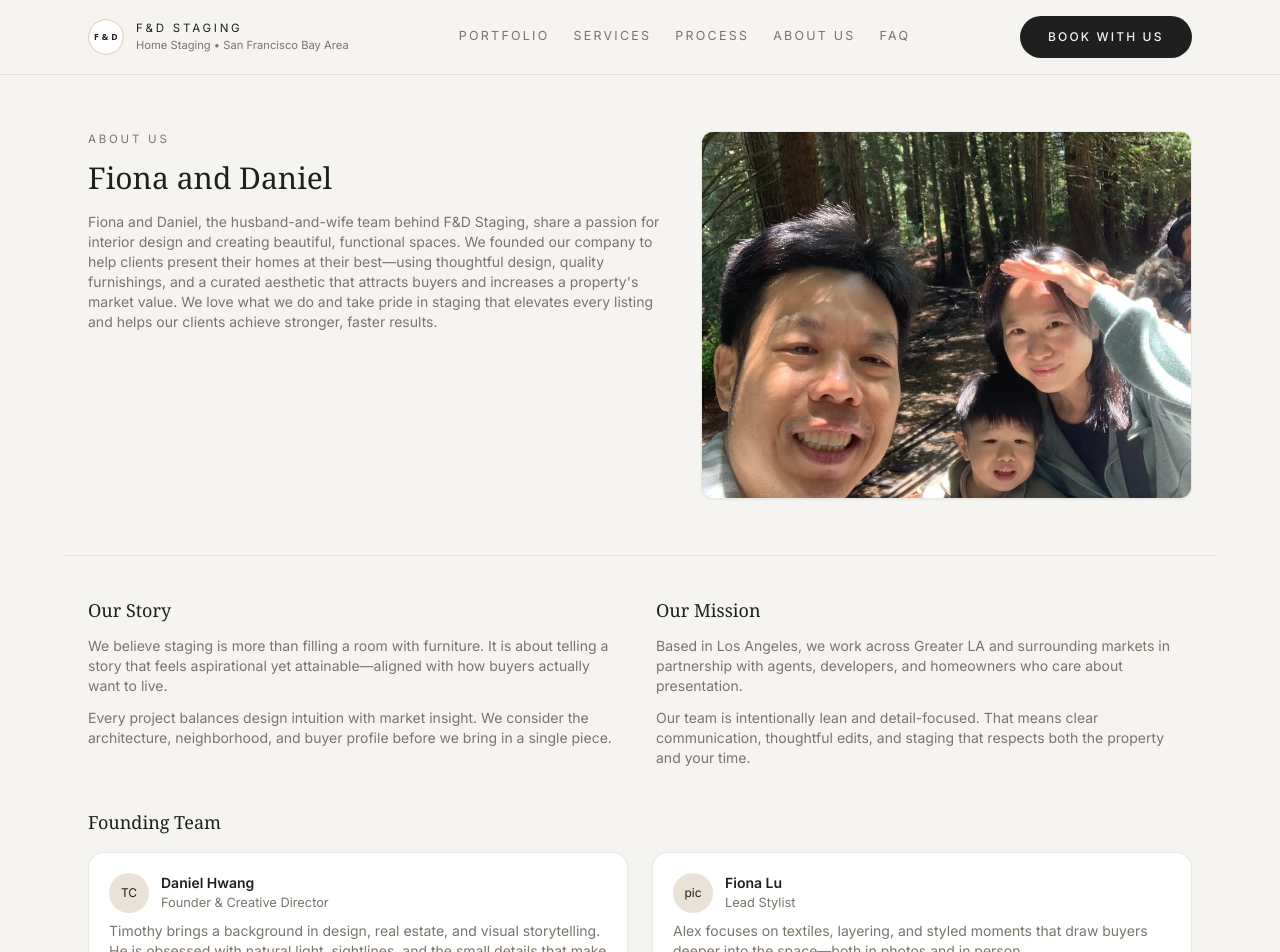
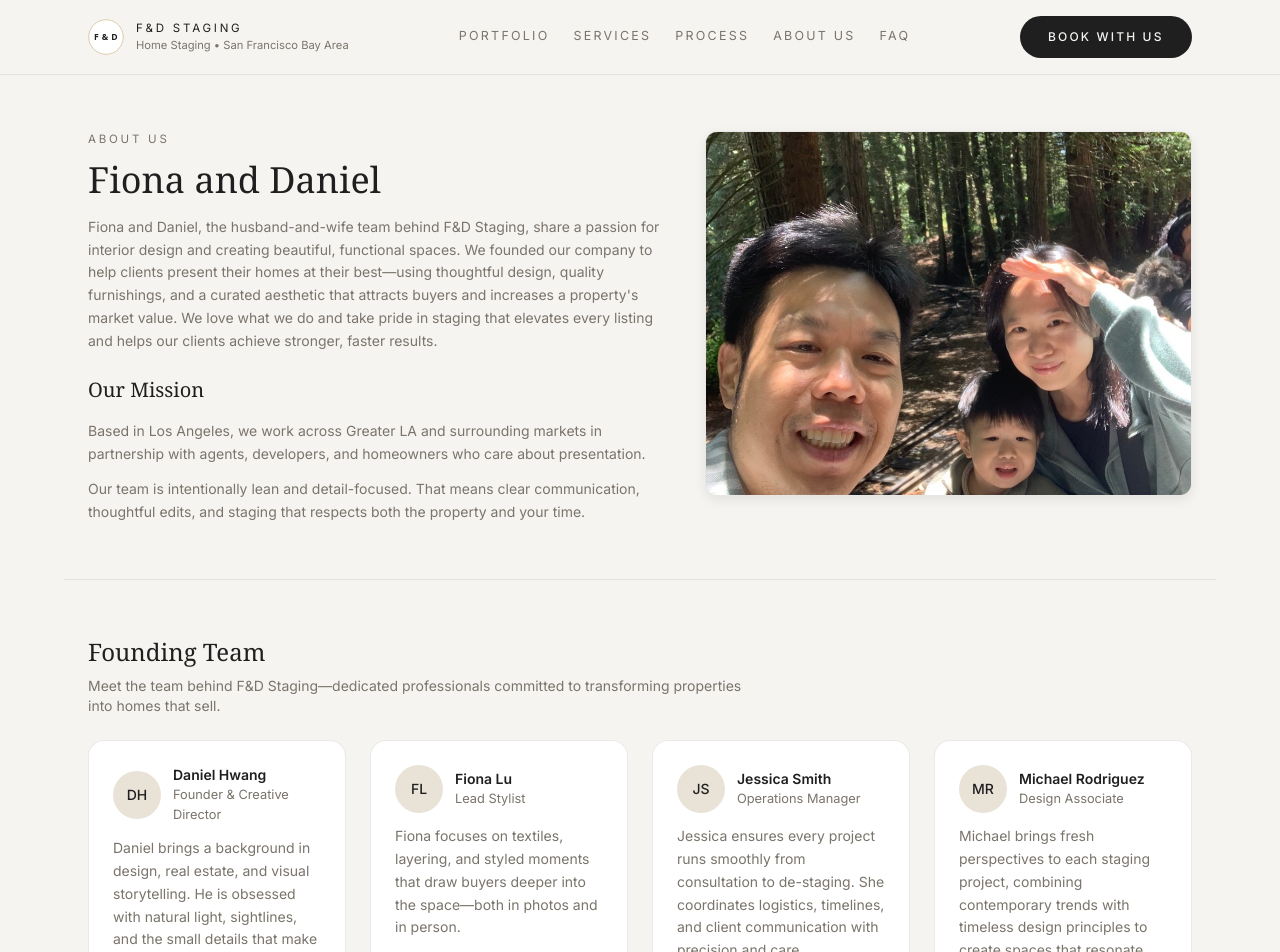
Before and after one commit to timothychengg/fd-staging, a Next.js app: page /about in a window 1280 px wide. Shown: the top 952 px of the page. Built offline with nearby package versions, Linux system fonts and the light colour scheme.

Commit message:
Optimize about page: improve layout, fix inconsistencies, and enhance professionalism

```diff
--- a/app/about/page.js
+++ b/app/about/page.js
@@ -23,102 +23,155 @@ export const dynamic = 'force-static';
 
 export default function AboutPage() {
   return (
-    <main className='min-h-screen bg-luxbg'>
-      <section className='section-shell border-b border-luxmuted/15 py-14'>
-        <div className='grid gap-6 md:grid-cols-[1.2fr,1fr] md:items-start'>
+    <main className='min-h-screen bg-luxbg' id='main-content'>
+      <section
+        className='section-shell border-b border-luxmuted/15 py-14'
+        aria-labelledby='about-heading'
+      >
+        <div className='grid gap-8 md:grid-cols-[1.2fr,1fr] md:items-start'>
+          <div className='space-y-6'>
             <div>
               <p className='tagline mb-3 text-luxmuted'>About Us</p>
-            <h1 className='heading-serif text-3xl mb-3'>Fiona and Daniel</h1>
-            <p className='max-w-xl text-sm text-luxmuted mt-4'>
+              <h1
+                id='about-heading'
+                className='heading-serif text-3xl md:text-4xl mb-4 text-luxtxt'
+              >
+                Fiona and Daniel
+              </h1>
+              <p className='max-w-xl text-sm leading-relaxed text-luxmuted'>
                 Fiona and Daniel, the husband-and-wife team behind F&amp;D
                 Staging, share a passion for interior design and creating
                 beautiful, functional spaces. We founded our company to help
-              clients present their homes at their best—using thoughtful design,
-              quality furnishings, and a curated aesthetic that attracts buyers
-              and increases a property's market value. We love what we do and
-              take pride in staging that elevates every listing and helps our
-              clients achieve stronger, faster results.
+                clients present their homes at their best—using thoughtful
+                design, quality furnishings, and a curated aesthetic that
+                attracts buyers and increases a property's market value. We love
+                what we do and take pride in staging that elevates every listing
+                and helps our clients achieve stronger, faster results.
               </p>
             </div>
-          <div className='relative aspect-[4/3] w-full rounded-xl overflow-hidden border border-luxmuted/10 bg-luxbg shadow-sm'>
+            <div className='space-y-4 text-luxmuted'>
+              <h2 className='heading-serif text-xl text-luxtxt'>Our Mission</h2>
+              <div className='space-y-3 text-sm leading-relaxed'>
+                <p>
+                  Based in Los Angeles, we work across Greater LA and
+                  surrounding markets in partnership with agents, developers,
+                  and homeowners who care about presentation.
+                </p>
+                <p>
+                  Our team is intentionally lean and detail-focused. That means
+                  clear communication, thoughtful edits, and staging that
+                  respects both the property and your time.
+                </p>
+              </div>
+            </div>
+          </div>
+          <div className='relative aspect-[4/3] w-full rounded-xl overflow-hidden border border-luxmuted/10 bg-luxbg shadow-[0_4px_12px_rgba(15,15,15,0.08)]'>
             <Image
               src='/family-photo.jpg'
-              alt='Fiona and Daniel with their family in a sun-dappled forest'
+              alt='Fiona and Daniel with their family in a sun-dappled forest setting'
               fill
               className='object-cover object-center'
-              sizes='(max-width: 768px) 100vw, 40vw'
-              quality={80}
+              sizes='(max-width: 768px) 100vw, (max-width: 1200px) 40vw, 400px'
+              quality={85}
               priority
+              loading='eager'
             />
           </div>
         </div>
       </section>
-      <section className='section-shell grid gap-8 py-10 text-sm md:grid-cols-2'>
-        <div className='space-y-3 text-luxmuted'>
-          <h2 className='heading-serif text-lg text-luxtxt'>Our Story</h2>
-          <p>
-            We believe staging is more than filling a room with furniture. It is
-            about telling a story that feels aspirational yet attainable—aligned
-            with how buyers actually want to live.
-          </p>
-          <p>
-            Every project balances design intuition with market insight. We
-            consider the architecture, neighborhood, and buyer profile before we
-            bring in a single piece.
+      <section className='section-shell py-14' aria-labelledby='team-heading'>
+        <div className='space-y-6'>
+          <div>
+            <h2
+              id='team-heading'
+              className='heading-serif text-2xl mb-2 text-luxtxt'
+            >
+              Founding Team
+            </h2>
+            <p className='text-sm text-luxmuted max-w-2xl'>
+              Meet the team behind F&amp;D Staging—dedicated professionals
+              committed to transforming properties into homes that sell.
             </p>
           </div>
-        <div className='space-y-3 text-luxmuted'>
-          <h2 className='heading-serif text-lg text-luxtxt'>Our Mission</h2>
-          <p>
-            Based in Los Angeles, we work across Greater LA and surrounding
-            markets in partnership with agents, developers, and homeowners who
-            care about presentation.
-          </p>
-          <p>
-            Our team is intentionally lean and detail-focused. That means clear
-            communication, thoughtful edits, and staging that respects both the
-            property and your time.
-          </p>
-        </div>
-      </section>
-      <section className='section-shell space-y-4 pb-14'>
-        <h2 className='heading-serif mb-2 text-lg text-luxtxt'>
-          Founding Team
-        </h2>
-        <div className='grid gap-6 text-sm md:grid-cols-2'>
-          <article className='space-y-2 rounded-2xl border border-luxmuted/15 bg-white p-5'>
-            <div className='mb-2 flex items-center gap-3'>
-              <div className='flex h-10 w-10 items-center justify-center rounded-full bg-[#e9e2d7] text-xs'>
-                TC
+          <div className='grid gap-6 text-sm md:grid-cols-2 lg:grid-cols-4'>
+            <article className='space-y-3 rounded-2xl border border-luxmuted/15 bg-white p-6 transition-shadow hover:shadow-lg'>
+              <div className='flex items-center gap-3'>
+                <div className='flex h-12 w-12 shrink-0 items-center justify-center rounded-full bg-[#e9e2d7] text-sm font-medium text-luxtxt'>
+                  DH
                 </div>
                 <div>
-                <h3 className='text-sm font-semibold'>Daniel Hwang</h3>
+                  <h3 className='text-sm font-semibold text-luxtxt'>
+                    Daniel Hwang
+                  </h3>
                   <p className='text-[0.8rem] text-luxmuted'>
                     Founder &amp; Creative Director
                   </p>
                 </div>
               </div>
-            <p className='text-luxmuted'>
-              Timothy brings a background in design, real estate, and visual
+              <p className='text-luxmuted leading-relaxed'>
+                Daniel brings a background in design, real estate, and visual
                 storytelling. He is obsessed with natural light, sightlines, and
                 the small details that make a room feel finished.
               </p>
             </article>
-          <article className='space-y-2 rounded-2xl border border-luxmuted/15 bg-white p-5'>
-            <div className='mb-2 flex items-center gap-3'>
-              <div className='flex h-10 w-10 items-center justify-center rounded-full bg-[#e9e2d7] text-xs'>
-                pic
+            <article className='space-y-3 rounded-2xl border border-luxmuted/15 bg-white p-6 transition-shadow hover:shadow-lg'>
+              <div className='flex items-center gap-3'>
+                <div className='flex h-12 w-12 shrink-0 items-center justify-center rounded-full bg-[#e9e2d7] text-sm font-medium text-luxtxt'>
+                  FL
                 </div>
                 <div>
-                <h3 className='text-sm font-semibold'>Fiona Lu</h3>
+                  <h3 className='text-sm font-semibold text-luxtxt'>
+                    Fiona Lu
+                  </h3>
                   <p className='text-[0.8rem] text-luxmuted'>Lead Stylist</p>
                 </div>
               </div>
-            <p className='text-luxmuted'>
-              Alex focuses on textiles, layering, and styled moments that draw
-              buyers deeper into the space—both in photos and in person.
+              <p className='text-luxmuted leading-relaxed'>
+                Fiona focuses on textiles, layering, and styled moments that
+                draw buyers deeper into the space—both in photos and in person.
               </p>
             </article>
+            <article className='space-y-3 rounded-2xl border border-luxmuted/15 bg-white p-6 transition-shadow hover:shadow-lg'>
+              <div className='flex items-center gap-3'>
+                <div className='flex h-12 w-12 shrink-0 items-center justify-center rounded-full bg-[#e9e2d7] text-sm font-medium text-luxtxt'>
+                  JS
+                </div>
+                <div>
+                  <h3 className='text-sm font-semibold text-luxtxt'>
+                    Jessica Smith
+                  </h3>
+                  <p className='text-[0.8rem] text-luxmuted'>
+                    Operations Manager
+                  </p>
+                </div>
+              </div>
+              <p className='text-luxmuted leading-relaxed'>
+                Jessica ensures every project runs smoothly from consultation to
+                de-staging. She coordinates logistics, timelines, and client
+                communication with precision and care.
+              </p>
+            </article>
+            <article className='space-y-3 rounded-2xl border border-luxmuted/15 bg-white p-6 transition-shadow hover:shadow-lg'>
+              <div className='flex items-center gap-3'>
+                <div className='flex h-12 w-12 shrink-0 items-center justify-center rounded-full bg-[#e9e2d7] text-sm font-medium text-luxtxt'>
+                  MR
+                </div>
+                <div>
+                  <h3 className='text-sm font-semibold text-luxtxt'>
+                    Michael Rodriguez
+                  </h3>
+                  <p className='text-[0.8rem] text-luxmuted'>
+                    Design Associate
+                  </p>
+                </div>
+              </div>
+              <p className='text-luxmuted leading-relaxed'>
+                Michael brings fresh perspectives to each staging project,
+                combining contemporary trends with timeless design principles to
+                create spaces that resonate with today's buyers.
+              </p>
+            </article>
+          </div>
         </div>
       </section>
     </main>
```
Lines whose indentation alone changed are shown as unchanged.
